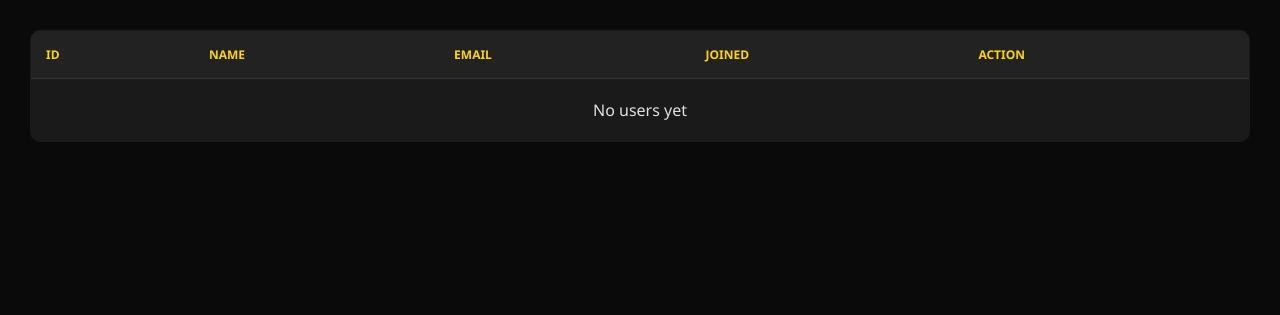
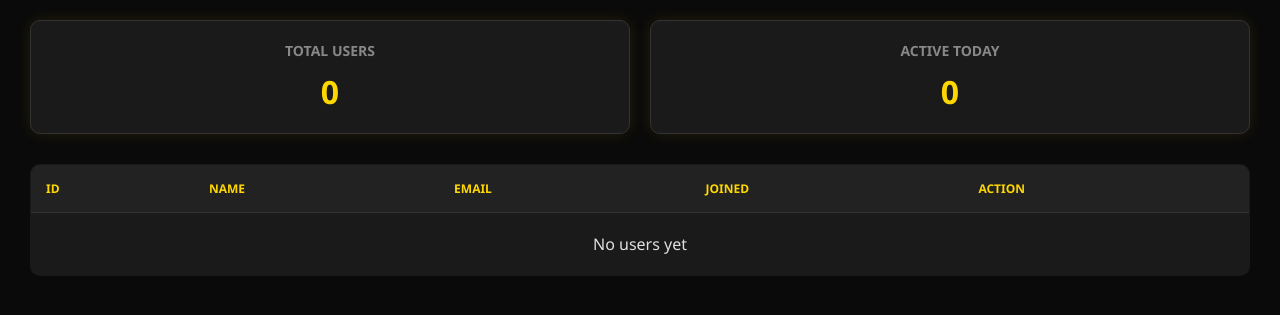
Before and after one commit to ajewoletemi/Kojo-sms-app, a Flask app: page /dashboard in a window 1280 px wide. Shown: the part 94-409 px from the top of the page. Run offline with Flask 3, Linux system fonts and the light colour scheme; the visitor is signed in with stand-in values (Sample User, id 1); data that the repository does not hold is empty; some libraries are stand-ins or nearby versions.

Commit message:
Update index.html

```diff
--- a/templates/index.html
+++ b/templates/index.html
@@ -6,20 +6,25 @@
     <style>
         * { margin: 0; padding: 0; box-sizing: border-box; font-family: 'Segoe UI', sans-serif; }
         body { background: #0a0a0a; color: #e0e0e0; padding: 30px; }
-      .header { display: flex; justify-content: space-between; align-items: center; margin-bottom: 30px; border-bottom: 1px solid #333; padding-bottom: 20px; }
+     .header { display: flex; justify-content: space-between; align-items: center; margin-bottom: 20px; border-bottom: 1px solid #333; padding-bottom: 20px; }
         h1 { color: #FFD700; letter-spacing: 1px; }
-      .btn-logout { padding: 10px 20px; background: #FFD700; color: #000; text-decoration: none; border-radius: 8px; font-weight: bold; transition: 0.3s; }
-      .btn-logout:hover { box-shadow: 0 0 15px rgba(255, 215, 0, 0.6); }
+     .stats { display: flex; gap: 20px; margin-bottom: 30px; }
+     .stat-card {
+            background: #1a1a1a; border: 1px solid #333; padding: 20px; border-radius: 10px;
+            flex: 1; text-align: center; box-shadow: 0 0 15px rgba(255, 215, 0, 0.1);
+        }
+     .stat-card h3 { color: #888; font-size: 14px; margin-bottom: 10px; }
+     .stat-card p { color: #FFD700; font-size: 32px; font-weight: bold; }
+     .btn-logout { padding: 10px 20px; background: #FFD700; color: #000; text-decoration: none; border-radius: 8px; font-weight: bold; transition: 0.3s; }
+     .btn-logout:hover { box-shadow: 0 0 15px rgba(255, 215, 0, 0.6); }
         table { width: 100%; border-collapse: collapse; background: #1a1a1a; border-radius: 10px; overflow: hidden; border: 1px solid #333; }
         th, td { padding: 15px; text-align: left; border-bottom: 1px solid #333; }
         th { background: #222; color: #FFD700; text-transform: uppercase; font-size: 12px; }
         tr:hover { background: #222; }
-      .btn-delete { color: #f87171; text-decoration: none; font-weight: bold; }
-      .btn-delete:hover { text-shadow: 0 0 8px rgba(248, 113, 113, 0.5); }
-      .flash { padding: 12px; margin-bottom: 15px; border-radius: 8px; }
-      .success { background: rgba(0, 255, 0, 0.1); color: #4ade80; border: 1px solid #4ade80; }
-      .danger { background: rgba(255, 0, 0, 0.1); color: #f87171; border: 1px solid #f87171; }
-      .info { background: rgba(0, 150, 255, 0.1); color: #60a5fa; border: 1px solid #60a5fa; }
+     .btn-delete { color: #FFD700; text-decoration: none; font-weight: bold; }
+     .btn-delete:hover { text-shadow: 0 0 8px rgba(255, 215, 0, 0.7); }
+     .flash { padding: 12px; margin-bottom: 15px; border-radius: 8px; }
+     .success { background: rgba(0, 255, 0, 0.1); color: #4ade80; border: 1px solid #4ade80; }
     </style>
 </head>
 <body>
@@ -28,6 +33,17 @@
         <div>
             Welcome, <span style="color:#FFD700">{{ user_name }}</span>!
             <a href="{{ url_for('logout') }}" class="btn-logout">LOGOUT</a>
+        </div>
+    </div>
+
+    <div class="stats">
+        <div class="stat-card">
+            <h3>TOTAL USERS</h3>
+            <p>{{ users|length }}</p>
+        </div>
+        <div class="stat-card">
+            <h3>ACTIVE TODAY</h3>
+            <p>{{ users|length }}</p>
         </div>
     </div>
 
@@ -41,10 +57,10 @@
         <thead>
             <tr>
                 <th>ID</th>
-                <th>Name</th>
-                <th>Email</th>
-                <th>Joined</th>
-                <th>Action</th>
+                <th>NAME</th>
+                <th>EMAIL</th>
+                <th>JOINED</th>
+                <th>ACTION</th>
             </tr>
         </thead>
         <tbody>
@@ -53,7 +69,7 @@
                 <td>{{ user[0] }}</td>
                 <td>{{ user[1] }}</td>
                 <td>{{ user[2] }}</td>
-                <td>{{ user[3] }}</td>
+                <td>{{ user[3].strftime('%Y-%m-%d %H:%M') }}</td>
                 <td><a href="{{ url_for('delete_user', user_id=user[0]) }}" class="btn-delete" onclick="return confirm('Delete this user?')">DELETE</a></td>
             </tr>
             {% else %}
```
